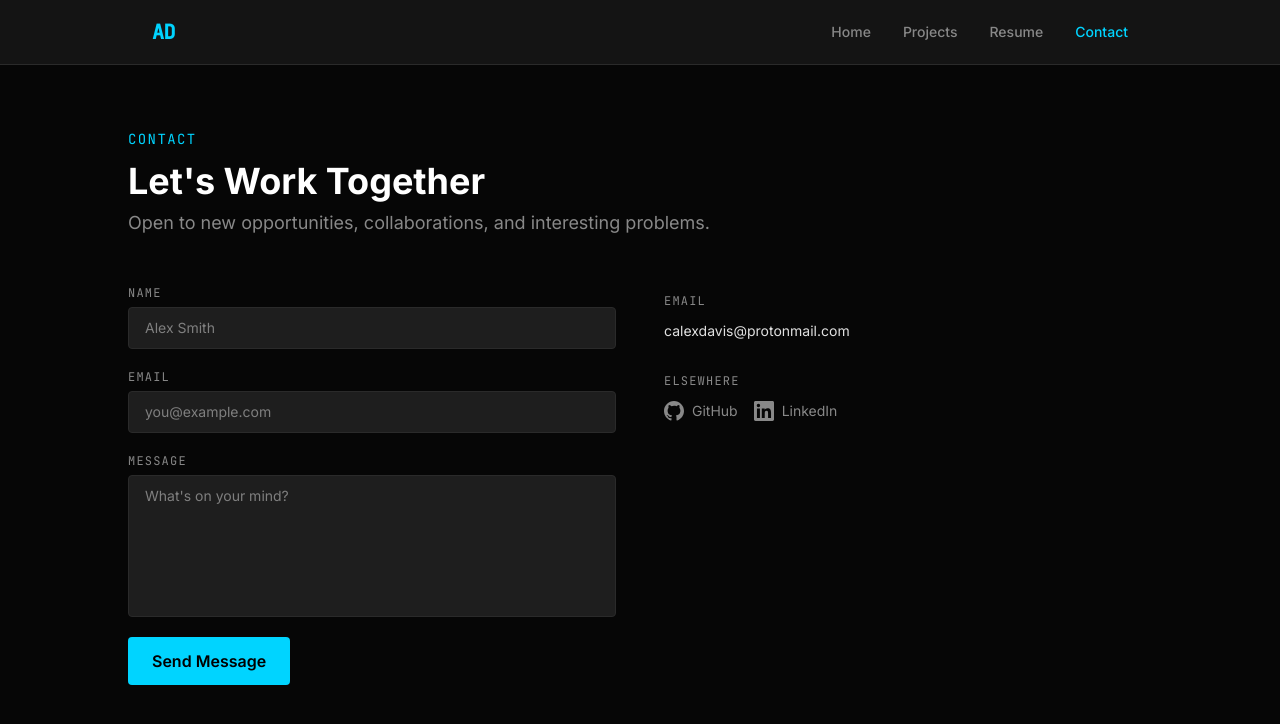
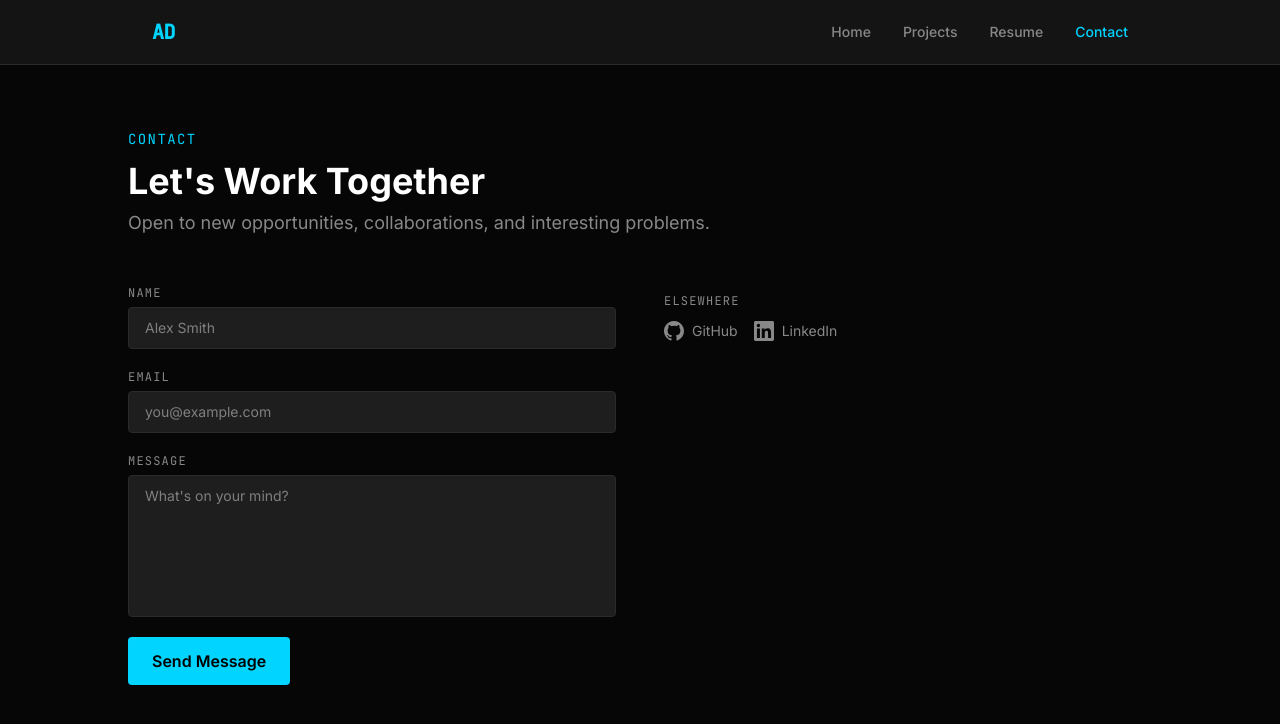
Before and after one commit to adavis25/adavis25.github.io, a Next.js app: page /contact in a window 1280 px wide. Shown: the top 724 px of the page. Built offline with nearby package versions, Linux system fonts and the light colour scheme.

Commit message:
Update page.tsx

```diff
--- a/app/contact/page.tsx
+++ b/app/contact/page.tsx
@@ -136,16 +136,6 @@
           {/* Direct contact links */}
           <div className="flex flex-col gap-8 lg:pt-2">
             <div className="flex flex-col gap-3">
-              <p className="font-mono text-xs text-cyber-muted uppercase tracking-widest">Email</p>
-              <a
-                href="mailto:calexdavis@protonmail.com"
-                className="text-cyber-text hover:text-cyber-accent transition text-sm"
-              >
-                calexdavis@protonmail.com
-              </a>
-            </div>
-
-            <div className="flex flex-col gap-3">
               <p className="font-mono text-xs text-cyber-muted uppercase tracking-widest">Elsewhere</p>
               <div className="flex gap-4">
                 <a
```
